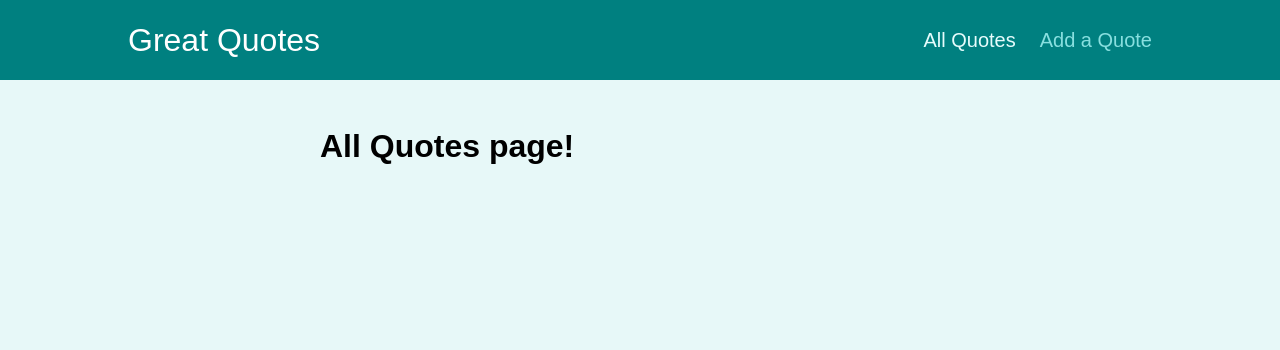
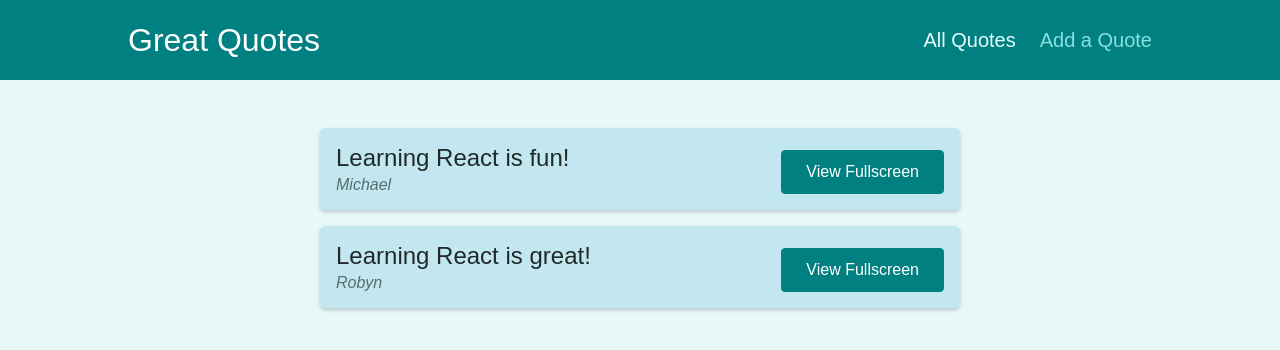
Before and after one commit to soupy96/great-quotes, a React (Create React App) app: page /quotes in a window 1280 px wide. Shown: the top 350 px of the page. Built offline with nearby package versions, Linux system fonts and the light colour scheme.

Commit message:
dispalying the quote depending on which quote is picked

```diff
--- a/src/components/quotes/QuoteForm.js
+++ b/src/components/quotes/QuoteForm.js
@@ -1,7 +1,7 @@
 import { useRef } from 'react';
 
-import Card from '../ui/Card';
-import LoadingSpinner from '../ui/LoadingSpinner';
+import Card from '../UI/Card';
+import LoadingSpinner from '../UI/LoadingSpinner';
 import classes from './QuoteForm.module.css';
 
 const QuoteForm = (props) => {
--- a/src/components/quotes/QuoteItem.js
+++ b/src/components/quotes/QuoteItem.js
@@ -1,3 +1,5 @@
+import { Link } from 'react-router-dom';
+
 import classes from './QuoteItem.module.css';
 
 const QuoteItem = (props) => {
@@ -9,9 +11,9 @@
         </blockquote>
         <figcaption>{props.author}</figcaption>
       </figure>
-      <a className='btn'>
+      <Link to={`/quotes/${props.id}`} className='btn'>
         View Fullscreen
-      </a>
+      </Link>
     </li>
   );
 };
--- a/src/pages/AllQuotes.js
+++ b/src/pages/AllQuotes.js
@@ -1,5 +1,20 @@
+import QuoteList from '../components/quotes/QuoteList';
+
+const DUMMY_QUOTES = [
+  {
+    id: 'q1',
+    author: 'Michael',
+    text: 'Learning React is fun!',
+  },
+  {
+    id: 'q2',
+    author: 'Robyn',
+    text: 'Learning React is great!',
+  },
+];
+
 const AllQuotes = () => {
-  return <h1>All Quotes page!</h1>;
+  return <QuoteList quotes={DUMMY_QUOTES} />;
 };
 
 export default AllQuotes;
--- a/src/pages/NewQuote.js
+++ b/src/pages/NewQuote.js
@@ -1,5 +1,11 @@
+import QuoteForm from '../components/quotes/QuoteForm';
+
 const NewQuote = () => {
-  return <h1>New Quote page!</h1>;
+  const addQuoteHandler = (quoteData) => {
+    console.log(quoteData);
+  };
+
+  return <QuoteForm onAddQuote={addQuoteHandler} />;
 };
 
 export default NewQuote;
--- a/src/pages/SingleQuote.js
+++ b/src/pages/SingleQuote.js
@@ -1,13 +1,33 @@
 import { Route, useParams } from 'react-router-dom';
 
+import HighlightedQuote from '../components/quotes/HighlightedQuote';
 import Comments from '../components/comments/Comments';
+
+const DUMMY_QUOTES = [
+  {
+    id: 'q1',
+    author: 'Michael',
+    text: 'Learning React is fun!',
+  },
+  {
+    id: 'q2',
+    author: 'Robyn',
+    text: 'Learning React is great!',
+  },
+];
 
 const SingleQuotes = () => {
   const params = useParams();
+
+  const quote = DUMMY_QUOTES.find((quote) => quote.id === params.quoteId);
+
+  if (!quote) {
+    return <p>No quote found.</p>;
+  }
+
   return (
     <section>
-      <h1>Single Quotes page!</h1>
-      <p>{params.quoteId}</p>
+      <HighlightedQuote text={quote.text} author={quote.author} />
       <Route path={`/quotes/${params.quoteId}/comments`}>
         <Comments />
       </Route>
```
Also changed, not shown: 1 other file (tests, documents, lock files or other folders).
